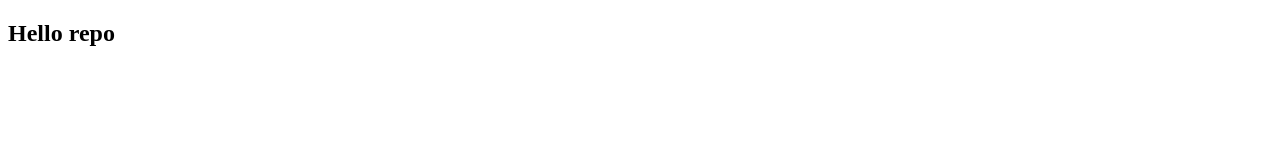
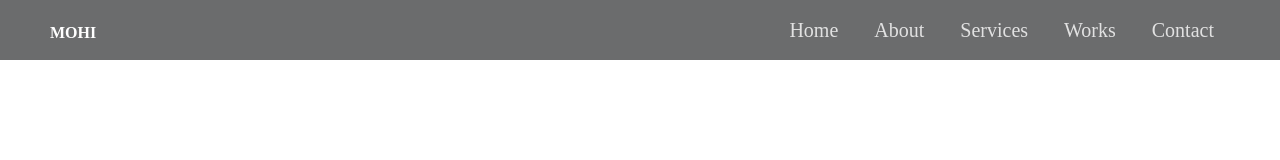
Before and after one commit to mohisikder/simple-site, a plain HTML site: page index.html in a window 1280 px wide. Drawn offline with Linux system fonts and the light colour scheme.

Commit message:
added header top logo and navbar

```diff
--- a/css/style.css
+++ b/css/style.css
@@ -0,0 +1,55 @@
+/* Reset CSS */
+*{
+   margin: 0;
+   padding: 0;
+   list-style: none;
+   box-sizing: border-box;
+}
+a{
+   text-decoration: none;
+}
+
+/* Header-top */
+.header-top{
+   background-color: #6b6c6d;
+   height: 60px;
+   width: 100%;
+}
+.logo a{
+   font-size: 1.5re;
+   font-weight: 700;
+   color: #fff;
+   text-transform: uppercase;
+   float: left;
+   display: block;
+   line-height: 65px;
+   margin-left: 50px;
+}
+.nav {
+   float: right;
+   line-height: 40px;
+}
+.nav ul{
+   margin-right: 50px;
+}
+.nav ul li{
+   display: inline-block;
+}
+.nav ul li a{
+   display: block;
+   padding: 10px 16px;
+   font-size: 1.25rem;
+   color: #fff;
+   transition: all .3s ease;
+   opacity: 0.8;
+}
+/* .nav ul li a:hover{
+   color: #fff;
+   opacity: 1;
+} */
+.nav ul li:hover a {
+   background-color: #000;
+   color: #fff;
+   opacity: 1;
+}
+/* /Header-top */
--- a/index.html
+++ b/index.html
@@ -11,8 +11,19 @@
    <link rel="stylesheet" href="/css/style.css">
 </head>
 <body>
-   <div>
-      <h2>Hello repo</h2>
+   <div class="header-top">
+      <div class="logo">
+         <a href="#">mohi</a>
+      </div>
+      <div class="nav">
+         <ul>
+            <li><a href="#">Home</a></li>
+            <li><a href="#">About</a></li>
+            <li><a href="#">Services</a></li>
+            <li><a href="#">Works</a></li>
+            <li><a href="#">Contact</a></li>
+         </ul>
+      </div>
    </div>
 
 
```
